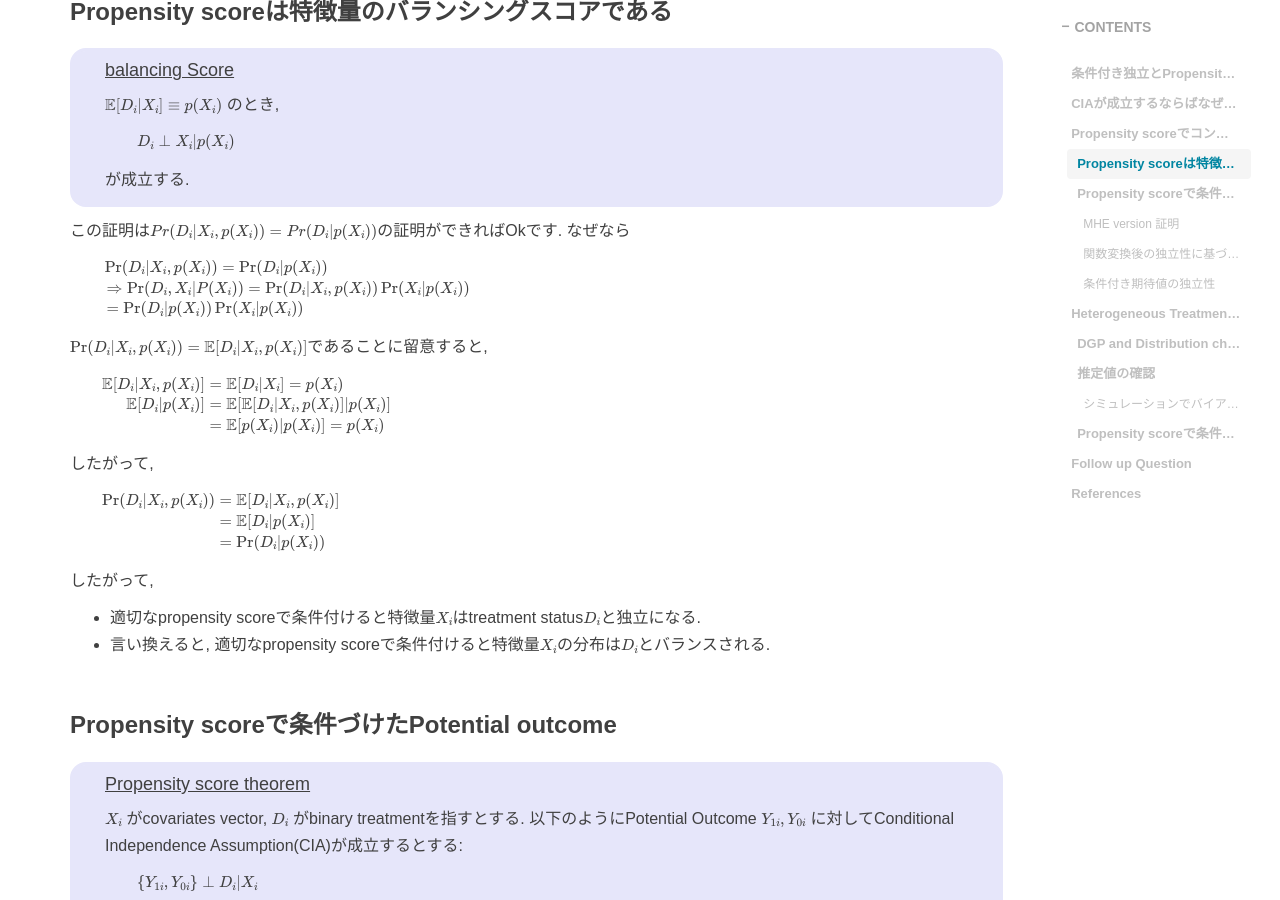
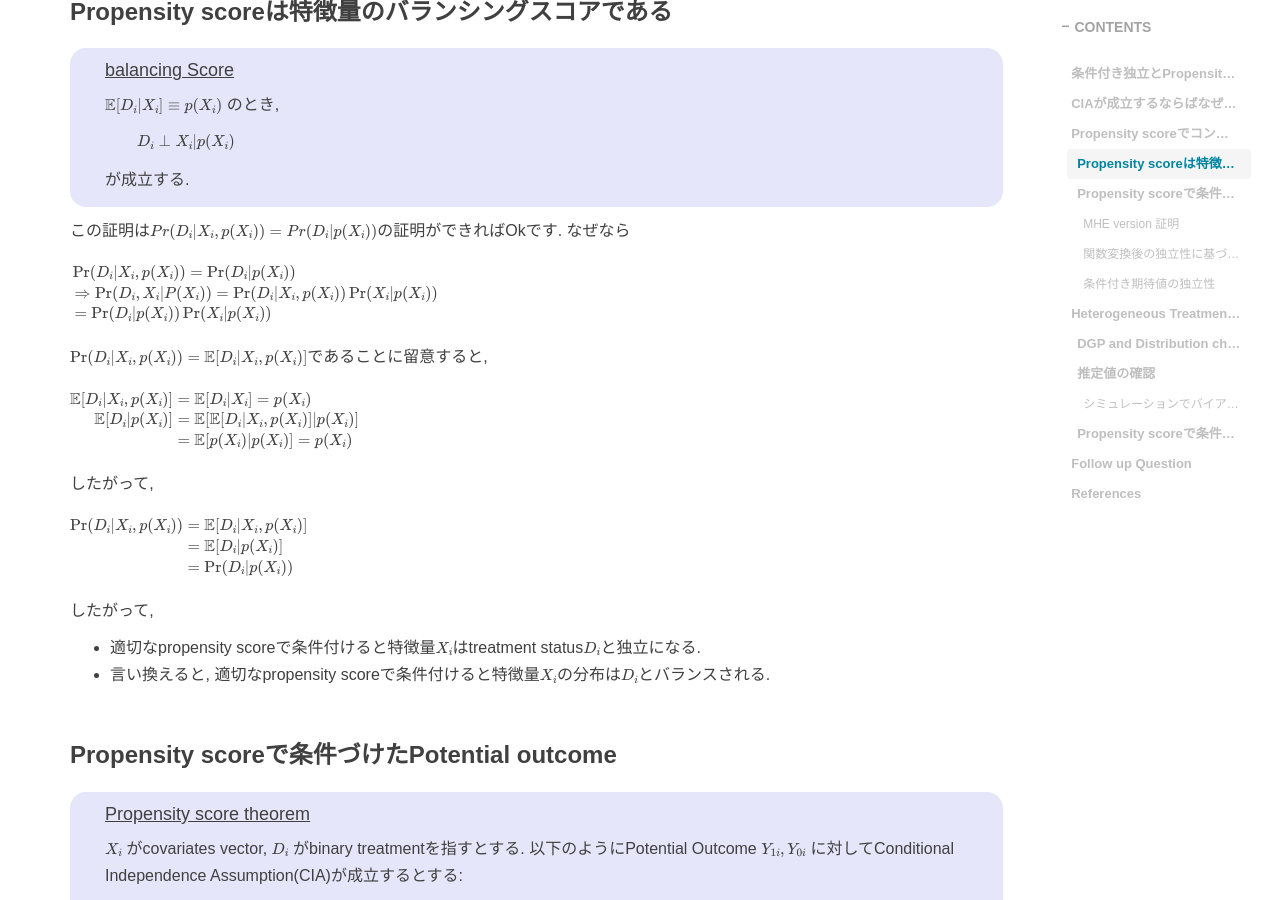
Before and after one commit to RyoNakagami/RyoNakagami.github.io, a Jekyll site: the page built from _posts/2023-07-06-propensity-score-conditional-independence.md, in a window 1280 px wide and 900 px high, scrolled down 3158 px. Built offline with Jekyll 4.4.1, drawn with Linux system fonts in a browser that asks for light colours; comment, search, counter and statistics services are not loaded.

Commit message:
FIX latex

```diff
--- a/_posts/2023-07-06-propensity-score-conditional-independence.md
+++ b/_posts/2023-07-06-propensity-score-conditional-independence.md
@@ -171,6 +171,7 @@ $$
 
 この証明は$Pr(D_i\vert X_i, p(X_i)) = Pr(D_i\vert p(X_i))$の証明ができればOkです. なぜなら
 
+<div class="math display" style="overflow: auto">
 $$
 \begin{align*}
 &\Pr(D_i|X_i, p(X_i)) = \Pr(D_i|p(X_i))\\
@@ -178,9 +179,11 @@ $$
 &= \Pr(D_i|p(X_i))\Pr(X_i| p(X_i))
 \end{align*}
 $$
+</div>
 
 $\Pr(D_i\vert X_i, p(X_i)) = \mathbb E[D_i\vert X_i, p(X_i)]$であることに留意すると,
 
+<div class="math display" style="overflow: auto">
 $$
 \begin{align*}
 \mathbb E[D_i|X_i, p(X_i)] &= \mathbb E[D_i|X_i] = p(X_i)\\
@@ -188,9 +191,11 @@ $$
 &= \mathbb E[p(X_i)|p(X_i)] = p(X_i)
 \end{align*}
 $$
+</div>
 
 したがって,
 
+<div class="math display" style="overflow: auto">
 $$
 \begin{align*}
 \Pr(D_i|X_i, p(X_i)) &= \mathbb E[D_i|X_i, p(X_i)] \\
@@ -198,6 +203,7 @@ $$
 &= \Pr(D_i|p(X_i))
 \end{align*}
 $$
+</div>
 
 したがって,
 
@@ -284,6 +290,7 @@ $$
 
 証明は以下です:
 
+<div class="math display" style="overflow: auto">
 $$
 \begin{align*}
 \mathbb E[Y_{ji} | D_i, p(X_i)] &= \mathbb E[\mathbb E[Y_{ji}| D_i, p(X_i), X_i] | D_i, p(X_i)]\\
@@ -291,9 +298,11 @@ $$
 &=  \mathbb E[\mathbb E[Y_{ji}| X_i] | D_i, p(X_i)] \because \text{ CIA }
 \end{align*}
 $$
+</div>
 
 このとき, 簡略化のため $\mathbb E[Y_{ji}\vert X_i] \equiv \mu(X_i)$と表記します.
 
+<div class="math display" style="overflow: auto">
 $$
 \begin{align*}
 \mathbb E[\mathbb E[Y_{ji}| X_i] | D_i, p(X_i)] &= \mathbb E[\mu(X_i) | D_i, p(X_i)]\\
@@ -303,6 +312,7 @@ $$
 &= \mathbb E[Y_{ji}| p(X_i)] \because \text{ the smaller info set always dominates}
 \end{align*}
 $$
+</div>
 
 したがって, Propensity scoreで条件付けるとPotential outcomeの期待値は$D_i$に依存しないことがわかります.
 
```
